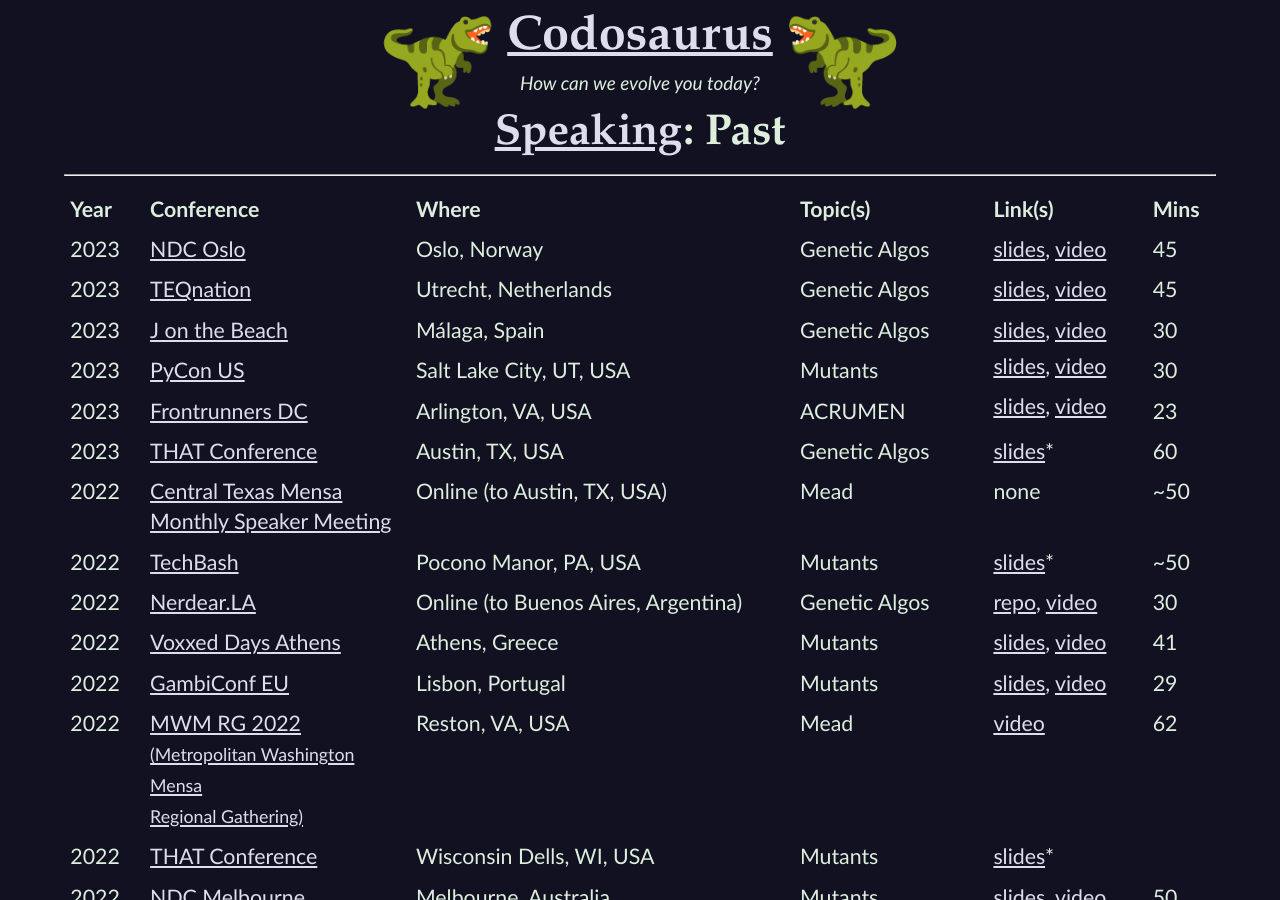
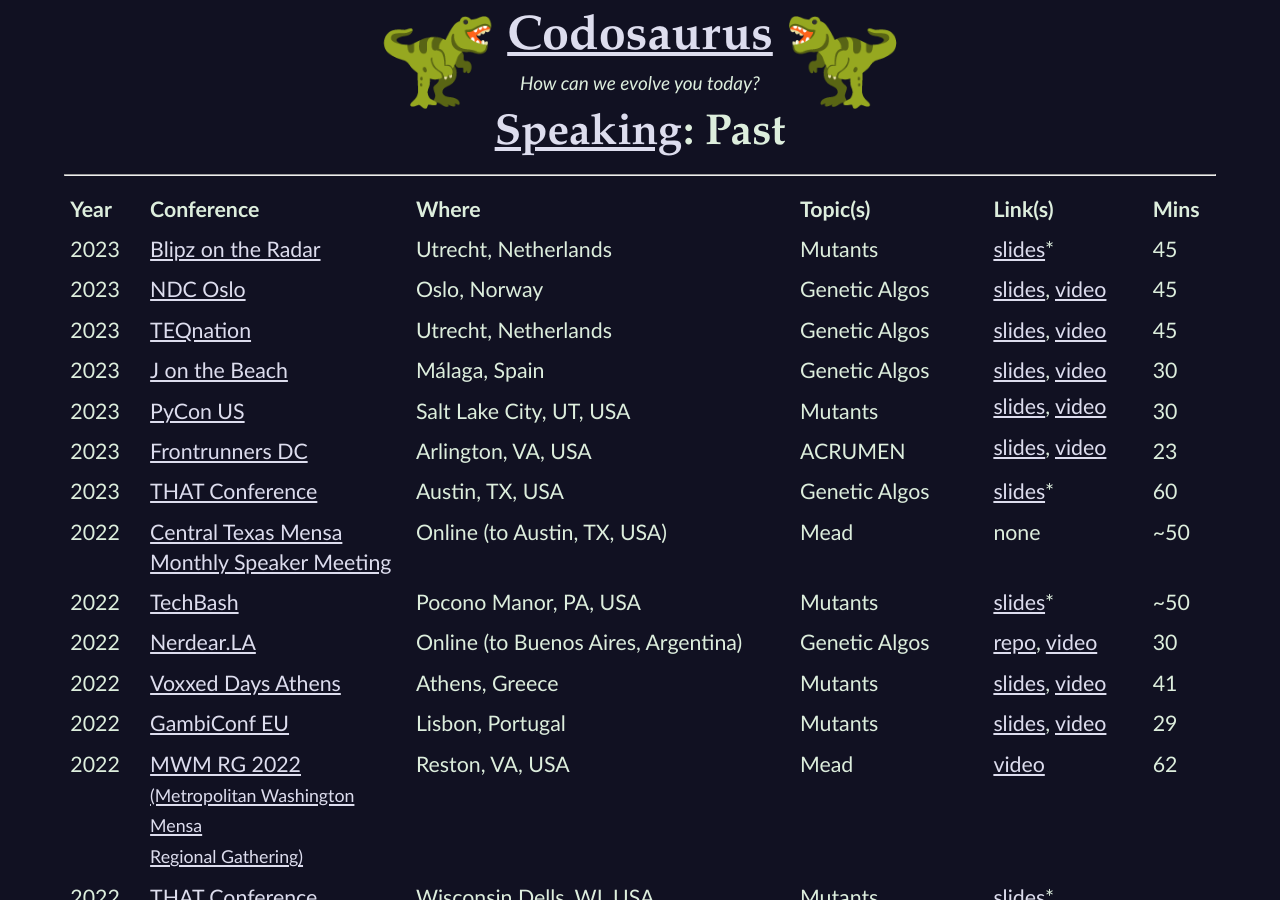
Before and after one commit to CodosaurusLLC/CodosaurusLLC.github.io, a Jekyll site: the page built from speaking/past.md, in a window 1280 px wide and 900 px high. Built offline with Jekyll 4.4.1, drawn with Linux system fonts in a browser that asks for light colours.

Commit message:
move Blipz from future to past

```diff
--- a/speaking/past.md
+++ b/speaking/past.md
@@ -17,6 +17,16 @@
     </tr>
   </thead>
   <tbody>
+    <tr>
+      <td class="numeric">2023</td>
+      <td><a href="https://www.blipz.io/" rel="nofollow" target="_new">Blipz on the Radar</a></td>
+      <td>Utrecht, Netherlands</td>
+      <td>Mutants</td>
+      <td>
+        <a href="https://www.codosaur.us/reds/mutants-blipz-23-slides" target="_new">slides</a>*
+      </td>
+      <td class="numeric">45</td>
+    </tr>
     <tr>
       <td class="numeric">2023</td>
       <td><a href="https://ndcoslo.com/" rel="nofollow" target="_new">NDC Oslo</a></td>
```
Also changed, not shown: speaking/upcoming.md (+0 -1 lines).
